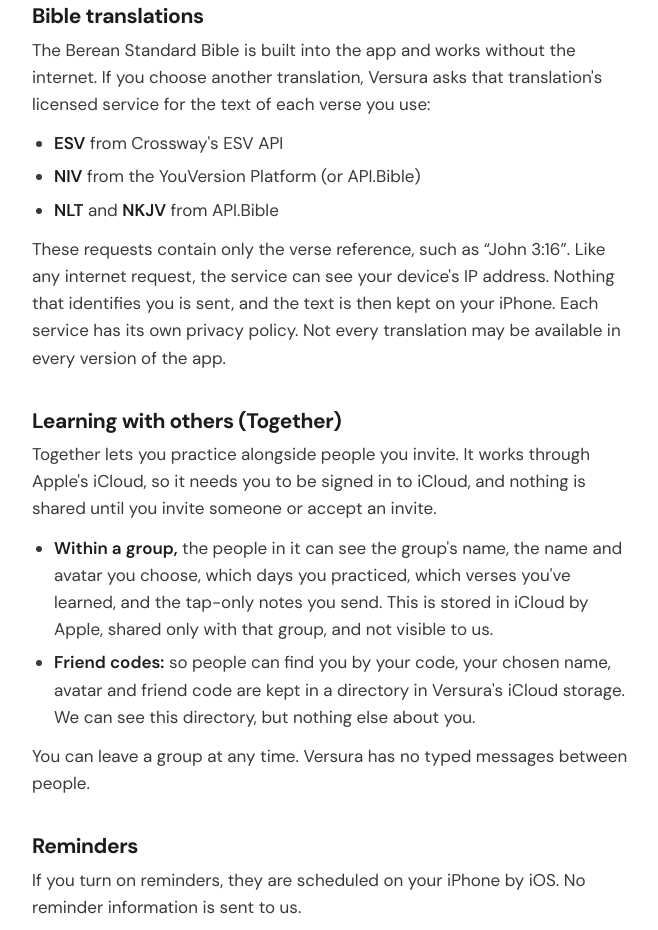
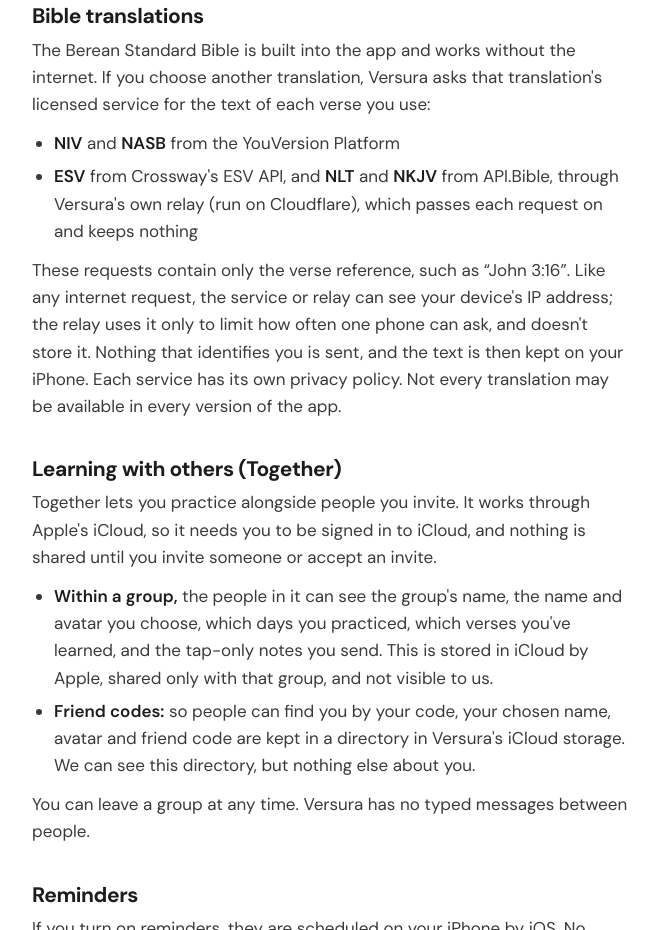
Before and after one commit to Abrahamkattil/versura-site, a plain HTML site: page privacy/index.html in a window 1280 px wide. Shown: the part 998-1928 px from the top of the page, without its empty margins (308-966 px from the left). Drawn offline with Linux system fonts and the light colour scheme.

Commit message:
Privacy: ESV, NLT and NKJV go through Versura's relay; NIV and NASB through YouVersion

```diff
--- a/assets/style.css
+++ b/assets/style.css
@@ -1,4 +1,4 @@
-/* Versura site. Colours match app/HiddenWord/Theme.swift: greys, black and parrot blue. */
+/* Versura site. Colours match app/Versura/Theme.swift: greys, black and parrot blue. */
 
 @font-face {
   font-family: "DM Sans";
--- a/privacy/index.html
+++ b/privacy/index.html
@@ -45,11 +45,10 @@
     <h2>Bible translations</h2>
     <p>The Berean Standard Bible is built into the app and works without the internet. If you choose another translation, Versura asks that translation's licensed service for the text of each verse you use:</p>
     <ul>
-      <li><strong>ESV</strong> from Crossway's ESV API</li>
-      <li><strong>NIV</strong> from the YouVersion Platform (or API.Bible)</li>
-      <li><strong>NLT</strong> and <strong>NKJV</strong> from API.Bible</li>
+      <li><strong>NIV</strong> and <strong>NASB</strong> from the YouVersion Platform</li>
+      <li><strong>ESV</strong> from Crossway's ESV API, and <strong>NLT</strong> and <strong>NKJV</strong> from API.Bible, through Versura's own relay (run on Cloudflare), which passes each request on and keeps nothing</li>
     </ul>
-    <p>These requests contain only the verse reference, such as “John 3:16”. Like any internet request, the service can see your device's IP address. Nothing that identifies you is sent, and the text is then kept on your iPhone. Each service has its own privacy policy. Not every translation may be available in every version of the app.</p>
+    <p>These requests contain only the verse reference, such as “John 3:16”. Like any internet request, the service or relay can see your device's IP address; the relay uses it only to limit how often one phone can ask, and doesn't store it. Nothing that identifies you is sent, and the text is then kept on your iPhone. Each service has its own privacy policy. Not every translation may be available in every version of the app.</p>
 
     <h2>Learning with others (Together)</h2>
     <p>Together lets you practice alongside people you invite. It works through Apple's iCloud, so it needs you to be signed in to iCloud, and nothing is shared until you invite someone or accept an invite.</p>
```
